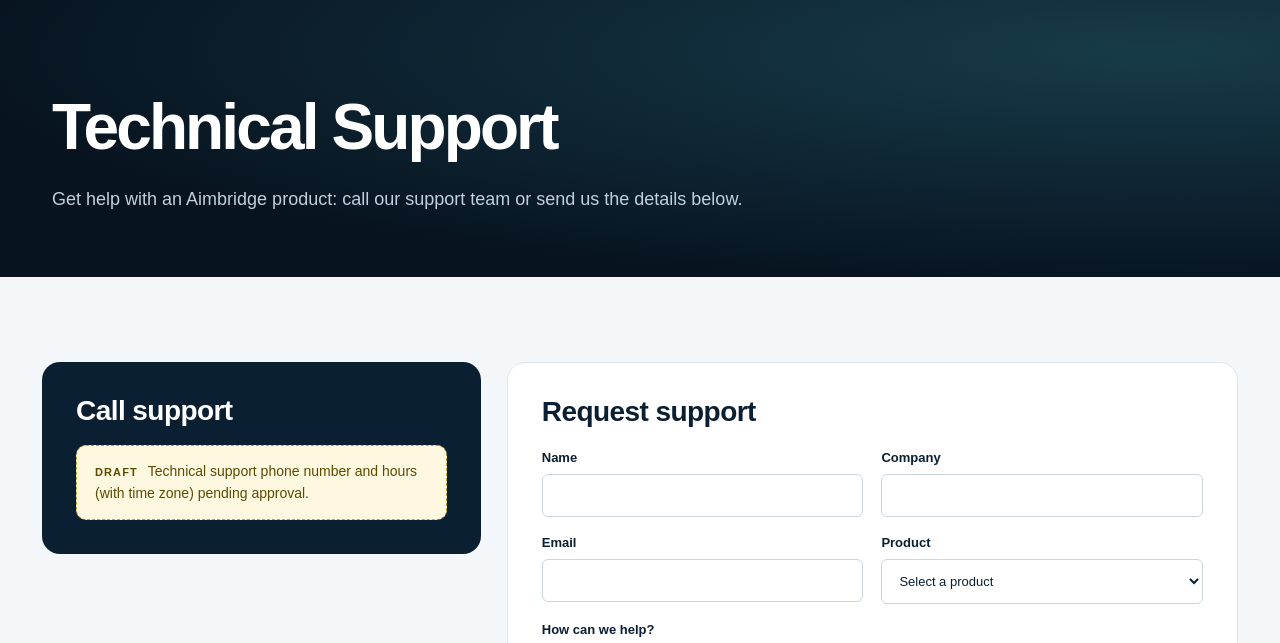
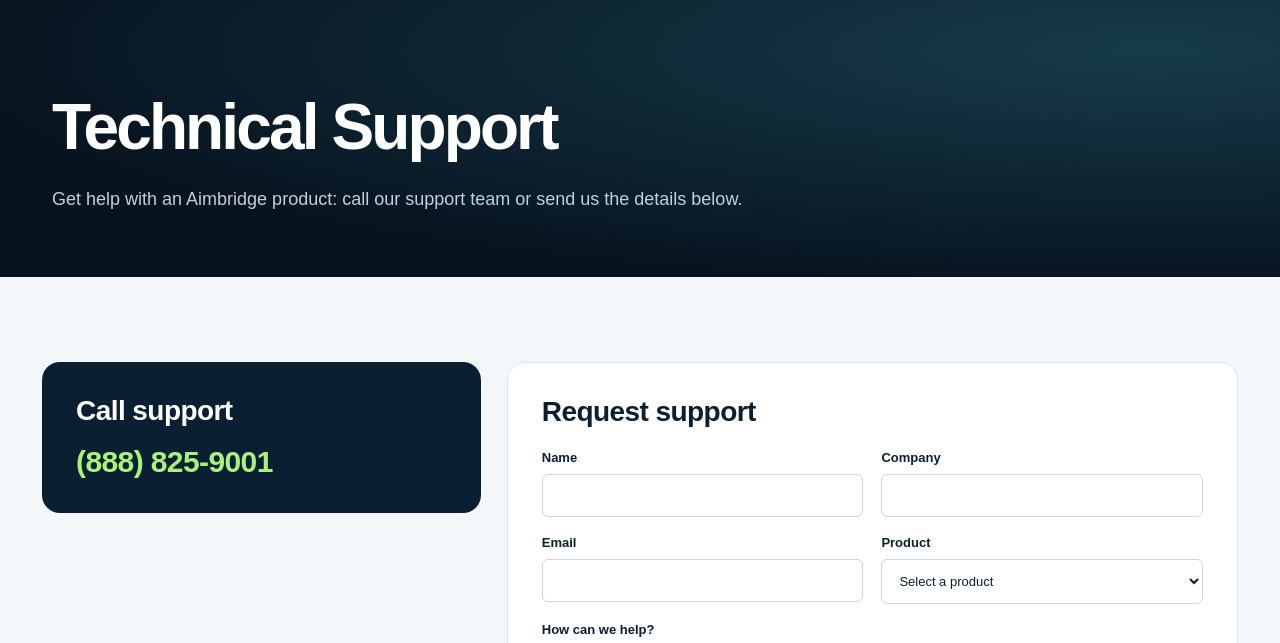
Before and after one commit to Aimbridge-Energy-Group/website-preview, a plain HTML site: page contact/support/index.html in a window 1280 px wide. Shown: the part 93-736 px from the top of the page. Drawn offline with Linux system fonts and the light colour scheme.

Commit message:
Update preview from aimbridge-energy-website main 6b22d77

```diff
--- a/contact/support/index.html
+++ b/contact/support/index.html
@@ -24,7 +24,7 @@
 </header>
 <main id="main">
 <section class="page-head"><div class="page-head-inner"><h1>Technical Support</h1><p>Get help with an Aimbridge product: call our support team or send us the details below.</p></div></section><section class="section"><div class="wrap contact-grid">
-  <div class="contact-box"><h2>Call support</h2><p class="draft-note"><strong>Draft</strong>Technical support phone number and hours (with time zone) pending approval.</p></div>
+  <div class="contact-box"><h2>Call support</h2><p class="contact-phone"><a href="tel:+18888259001">(888) 825-9001</a></p></div>
   <div class="form-card"><h2 class="form-title">Request support</h2><form class="inquiry-form support-form" id="support-request" aria-describedby="support-request-note">
   <div class="form-grid">
     <div class="field"><label for="support-request-name">Name</label><input id="support-request-name" name="name" autocomplete="name" required></div>
```
Also changed, not shown: contact/sales/index.html (+1 -1 lines).
